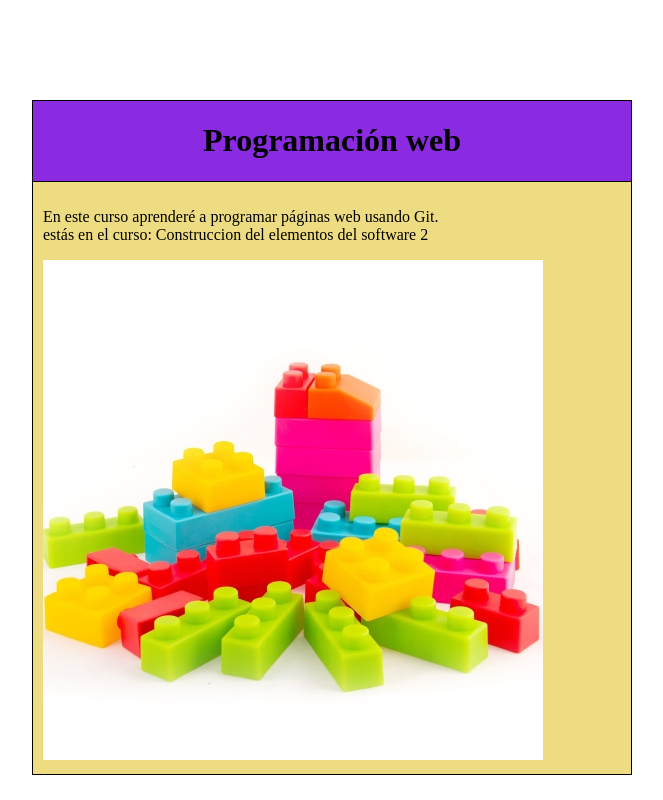
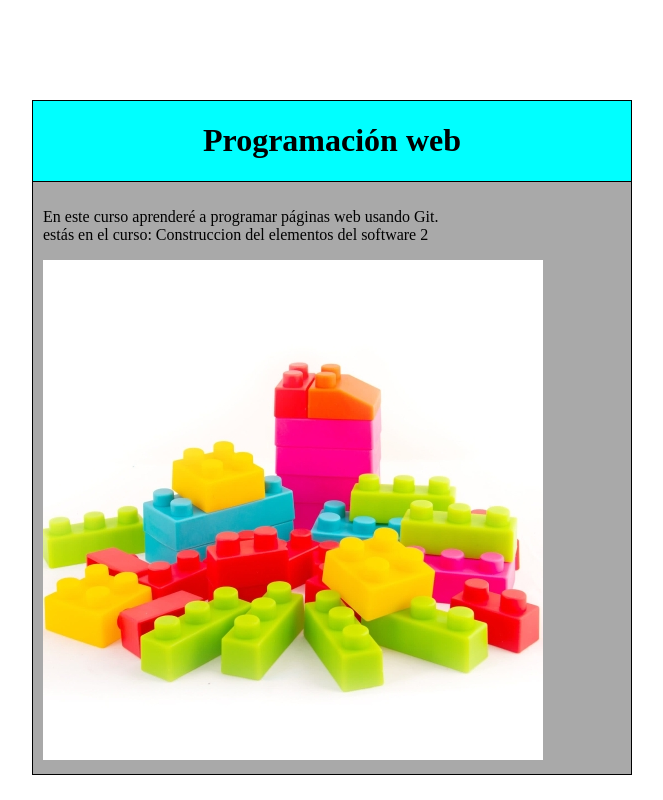
Before and after one commit to Darismi/proyecto01_juan_jacobo, a PHP site: page / in a window 1280 px wide. Shown: the whole page, without its empty margins (308-971 px from the left). Run offline with PHP 8.4, Linux system fonts and the light colour scheme.

Commit message:
cambio de colores

```diff
--- a/css/estilos.css
+++ b/css/estilos.css
@@ -5,7 +5,7 @@
 
 header{
     border: 1px solid #000;
-    background-color: blueviolet;
+    background-color: aqua;
     text-align: center;
     margin-top: 100px;
 }
@@ -14,7 +14,7 @@ header{
     border-left: 1px solid #000;
     border-bottom: 1px solid #000;
     border-right: 1px solid #000;
-    background-color: #eedc82;
+    background-color: darkgrey;
     text-align: justify;
     text-justify: inter-word;
     padding: 10px;
```
